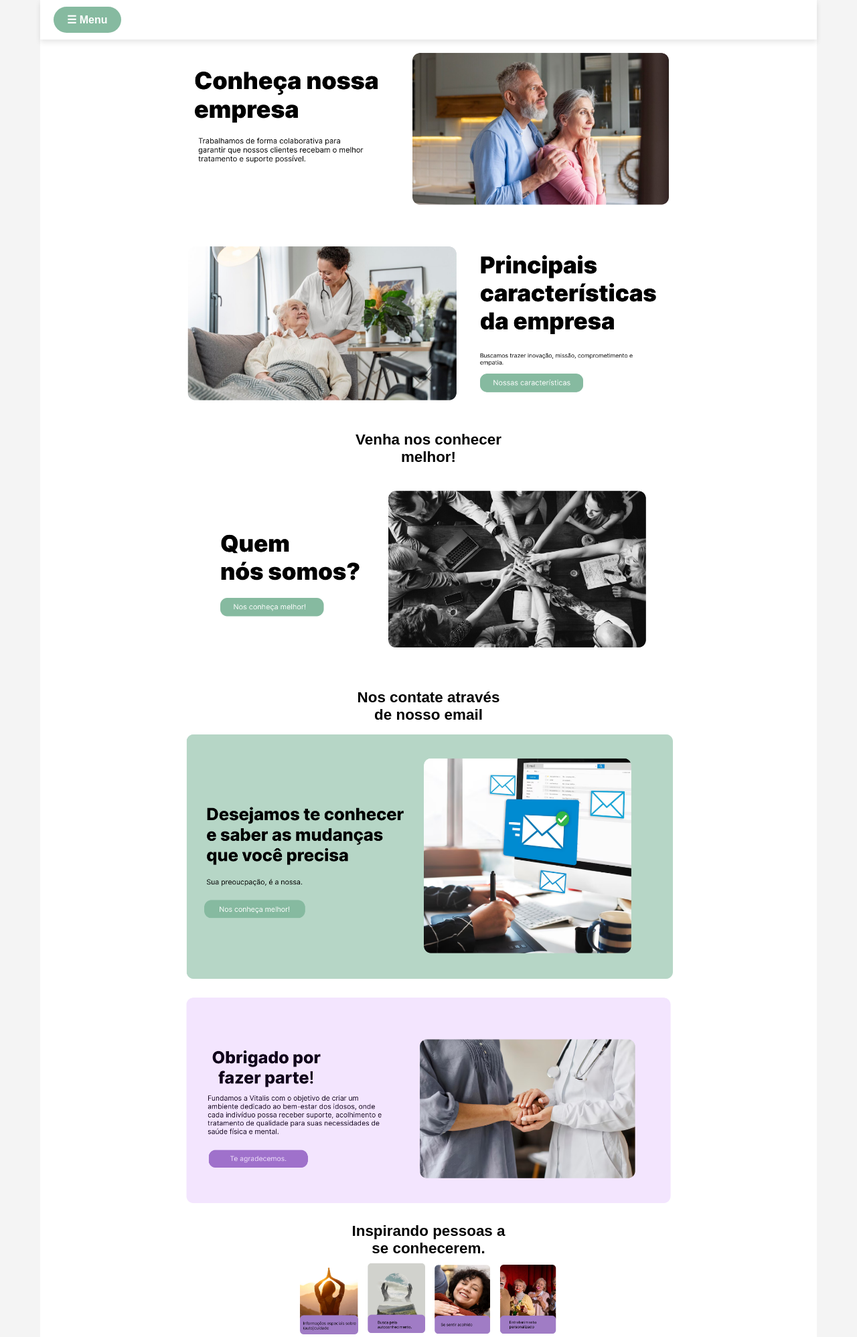
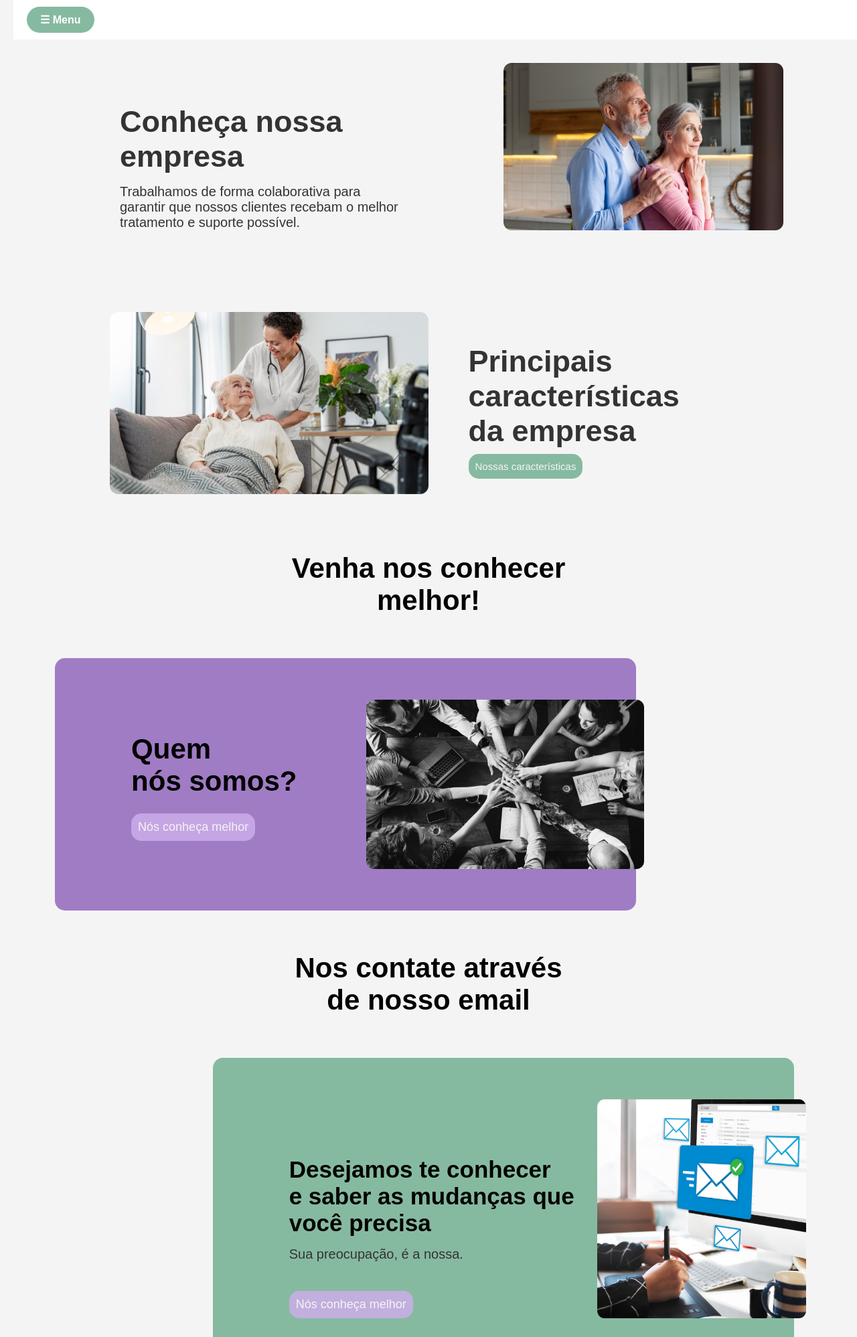
Before and after one commit to dev-luanA/Vitalis, a PHP site: page /sobrenos.php in a window 1280 px wide. Shown: the top 1997 px of the page at 67% size. Run offline with PHP 8.4, Linux system fonts and the light colour scheme.

Commit message:
sobrenos

```diff
--- a/sobrenos.css
+++ b/sobrenos.css
@@ -1,7 +1,6 @@
 * {
     margin: 0;
-    padding: 0;
-    box-sizing: border-box;
+
     font-family: Arial, sans-serif;
 }
 
@@ -10,17 +9,20 @@ body {
     color: #333;
     padding: 0 20px;
     margin: 0 auto;
-    max-width: 1200px; /* Largura máxima da tela */
 }
 
 header {
     display: flex;
-    justify-content: space-between;
     align-items: center;
     padding: 10px 20px;
     background-color: #fff;
-    box-shadow: 0 4px 8px rgba(0, 0, 0, 0.1);
-    position: relative;
+    width: 100%;
+    margin: 0;
+}
+
+.teste {
+    margin: 0px;
+    width: 100%;
 }
 
 .menu-btn {
@@ -38,11 +40,8 @@ header {
     display: none;
     flex-direction: column;
     position: absolute;
-    top: 50px;
-    left: 20px;
     background-color: #fff;
     box-shadow: 0 4px 8px rgba(0, 0, 0, 0.1);
-    width: 200px;
     z-index: 10;
 }
 
@@ -70,41 +69,142 @@ header {
     display: flex;
 }
 
-section {
-    max-width: 1200px; /* Largura máxima da seção */
-    margin: 0 auto; /* Centraliza a seção */
-    padding: 8px 5px;
-    background-color: #fff;
-}
-
-.conheca img, .principais img, .quemnossomos img, .desejamos img, .obrigado img {
-    width: 65%; /* Diminui ainda mais a largura das imagens */
-    height: auto;
-    display: block;
-    margin: 0 auto;
-}
-
-.about h2 {
-    font-size: 1.2rem;
-    margin-bottom: 10px;
-}
-
-.inspiration-cards {
-    display: flex;
-    justify-content: center;
-    align-items: center;
-    flex-wrap: wrap;
-}
-
-.inspiration-cards img {
-    margin: 5px;
-    max-width: 90px; /* Ajuste para as imagens pequenas */
-    height: auto;
-}
-
 h2 {
     color: #020202;
     text-align: center;
     font-weight: bold;
     font-size: 1.4rem;
 }
+
+h1 {
+    font-weight: 800;
+    font-size: 45px;
+    margin-top: 15%;
+
+
+}
+
+.text-con {
+    display: flex;
+    padding: 35px;
+    margin-left: 10%;
+}
+
+#text-t {
+    font-size: 20px;
+    margin-top: 15px;
+}
+
+#img-um {
+    width: 40%;
+    margin-left: 15%;
+}
+
+.text-se {
+    display: flex;
+    padding: 25px;
+
+}
+
+#img-dois {
+    width: 40%;
+    margin-left: 10%;
+}
+
+.texto-2 {
+    font-weight: 800;
+    font-size: 35px;
+    margin-left: 5%;
+}
+
+.principais {
+    margin-top: 5%;
+}
+
+#button {
+    background-color: #86BAA0;
+    border: none;
+    color: #f4f4f4;
+    padding: 10px;
+    border-radius: 15px;
+    font-size: 15px;
+}
+
+#conhecer-dois {
+    font-size: 42px;
+    font-weight: 800;
+    margin-top: 5%;
+}
+
+.border-color {
+    background-color: #A07CC5;
+    border-radius: 15px;
+    display: flex;
+    padding: 5%;
+    width: 60%;
+    margin-left: 5%;
+    margin-top: 5%;
+}
+#texto-tres{
+    font-size: 42px;
+    font-weight: 800;
+    margin-top: 20%;
+    text-align: left;
+    white-space: nowrap;
+}
+#image-tres{
+    width: 60%;
+    margin-left: 15%;
+}
+.todo{
+    display: flex;
+    margin-left: 7%;
+}
+#button-dois{
+    background-color: #cdaeebd4;
+    border: none;
+    color: #f4f4f4;
+    font-size: 18px;
+    padding: 10px;
+    margin-top: 10%;
+    border-radius: 15px;
+}
+.border-color2 {
+    background-color: #86BAA0;
+    border-radius: 15px;
+    display: flex;
+    padding: 5%;
+    width: 60%;
+    margin-left: 24%;
+    margin-top: 5%;
+}
+#texto-tresr{
+    font-size: 35px;
+    font-weight: 800;
+    margin-top: 20%;
+    text-align: left;
+    white-space: nowrap;
+}
+#image-quatro{
+    width: 45%;
+    margin-left: 5%;
+}
+#image-cinco{
+    width: 50%;
+    padding: 1px;
+    margin-left: 35px;
+}
+#text-td{
+    font-size: 20px;
+    margin-top: 15px;
+}
+#teste-insp{
+    font-size: 35px;
+    font-weight: 800;
+    margin-top: 10%;
+    white-space: nowrap;
+}
+.inspiration-cards{
+    margin-left: 10%;
+    margin-top: 15px;
+}
--- a/sobrenos.php
+++ b/sobrenos.php
@@ -1,5 +1,6 @@
 <!DOCTYPE html>
 <html lang="pt-br">
+
 <head>
     <meta charset="UTF-8">
     <meta name="viewport" content="width=device-width, initial-scale=1.0">
@@ -7,8 +8,10 @@
     <script src="sobrenos.js" defer></script>
     <link rel="stylesheet" href="sobrenos.css">
 </head>
+
 <body>
     <header>
+        <div class="teste">
             <button class="menu-btn" onclick="toggleMenu()">&#9776; Menu</button>
             <nav id="nav-menu" class="nav-menu">
                 <ul>
@@ -17,32 +20,74 @@
                     <li><a href="home.php">Agradecimentos</a></li>
                 </ul>
             </nav>
+        </div>
     </header>
 
     <section class="conheca">
-        <img src="imgsobrenos/conheca.png" alt="Imagem de um casal idoso">
+        <div class="text-con">
+            <div>
+                <h1>Conheça nossa<br> empresa</h1>
+                <p id="text-t">Trabalhamos de forma colaborativa para<br> garantir que nossos clientes recebam o
+                    melhor<br> tratamento e
+                    suporte possível.</p>
+            </div>
+            <img id="img-um" src="imgsobrenos/um.png" alt="Cuidado com idosos">
+        </div>
     </section>
 
     <section class="principais" id="services">
-        <img src="imgsobrenos/principais.png" alt="Cuidado com idosos">
+        <div class="text-se">
+            <img id="img-dois" src="imgsobrenos/dois.png" alt="Equipe colaborativa">
+            <div class="texto-2">
+                <h1>Principais<br> características<br> da empresa</h1>
+                <button id="button">Nossas características</button>
+            </div>
+        </div>
     </section>
 
     <section class="quemnossomos">
-        <h2>Venha nos conhecer <br> melhor!</h2>
-        <img src="imgsobrenos/quemnosomos.png" alt="Equipe colaborativa">
+        <h2 id="conhecer-dois">Venha nos conhecer <br> melhor!</h2>
     </section>
+    <section class="border-color">
+        <div class="todo">
+            <div class="teste-dois">
+                <h2 id="texto-tres">Quem <br>nós somos?</h2>
+                <button id="button-dois">Nós conheça melhor</button>
 
+            </div>
+            <img id="image-tres" src="imgsobrenos/tres.png" alt="Equipe colaborativa">
+
+        </div>
+    </section>
     <section class="desejamos">
-        <h2>Nos contate através <br> de nosso email</h2>
-        <img src="imgsobrenos/desejamos.png" alt="Equipe colaborativa">
+        <h2 id="conhecer-dois">Nos contate através <br> de nosso email</h2>
+
     </section>
+    <section class="border-color2">
+        <div class="todo">
+            <div class="teste-dois">
+                <h2 id="texto-tresr">Desejamos te conhecer <br>e saber as mudanças que<br> você precisa</h2>
+                <p id="text-t">Sua preocupação, é a nossa.</p>
+                <button id="button-dois">Nós conheça melhor</button>
+            </div>
+            <img id="image-quatro" src="imgsobrenos/image 50.png" alt="Equipe colaborativa">
 
-    <section class="obrigado" id="thanks">
-        <img src="imgsobrenos/obrigado.png" alt="Equipe colaborativa">
+        </div>
+    </section>
+    <section class="border-color">
+        <div class="todo">
+            <div class="teste-dois">
+                <h2 id="texto-tresr">Obrigado por <br>fazer parte!</h2>
+                <p id="text-td">Fundamos a Vitalis com o objetivo de criar um ambiente dedicado ao bem-estar dos idosos, onde cada indivíduo possa receber suporte, acolhimento e tratamento de qualidade para suas necessidades de saúde física e mental..</p>
+                <button id="button-dois">Te Agradecemos</button>
+            </div>
+            <img id="image-cinco" src="imgsobrenos/image 49.png" alt="Equipe colaborativa">
+
+        </div>
     </section>
 
     <section class="inspiration">
-        <h2>Inspirando pessoas a <br> se conhecerem.</h2>
+        <h2 id="teste-insp">Inspirando pessoas a <br> se conhecerem.</h2>
         <div class="inspiration-cards">
             <img src="imgsobrenos/informacoes.png" alt="Informações sobre trabalho">
             <img src="imgsobrenos/busca.png" alt="Busca pelo autoconhecimento">
@@ -51,4 +96,5 @@
         </div>
     </section>
 </body>
+
 </html>
```
Also changed, not shown: imgsobrenos/image 49.png (added), imgsobrenos/image 50.png (added). Lines whose indentation alone changed are shown as unchanged.
